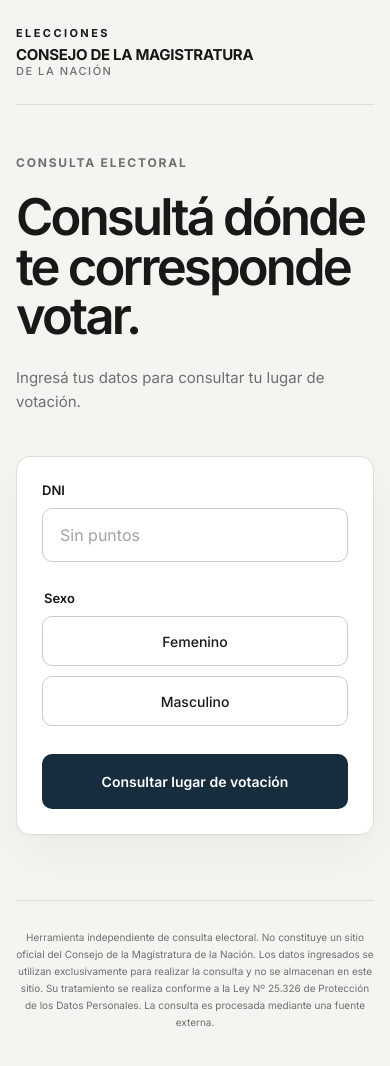
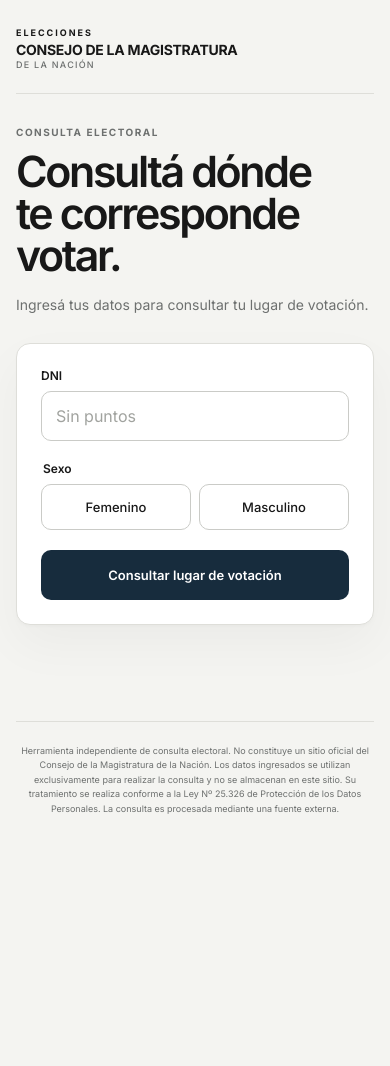
Before and after one commit to ivoo11/infojuridica, a PHP site: page /padron/ in a window 390 px wide. After the commit the page ends 814 px from the top, so only its background shows below. Run offline with PHP 8.4, Linux system fonts and the light colour scheme.

Commit message:
modificado mobile para mejorar vista

```diff
--- a/padron/assets/css/styles.css
+++ b/padron/assets/css/styles.css
@@ -393,49 +393,135 @@ input {
 @media (max-width: 600px) {
 
     .site {
-        width: min(calc(100% - 32px), var(--max-width));
+        width: calc(100% - 32px);
+        min-height: 100svh;
     }
 
+    /* HEADER */
+
     .header {
-        min-height: 105px;
+        min-height: auto;
+        padding: 28px 0 24px;
+    }
+
+    .brand-kicker {
+        margin-bottom: 6px;
+        font-size: 9px;
     }
 
     .brand-title {
-        font-size: 15px;
+        font-size: 14px;
     }
 
+    .brand-country {
+        margin-top: 3px;
+        font-size: 9px;
+    }
+
+
+    /* HERO */
+
     .hero {
-        gap: 42px;
+        display: block;
 
-        padding: 50px 0 65px;
+        padding: 32px 0 38px;
+    }
+
+    .hero-copy {
+        margin-bottom: 28px;
+    }
+
+    .eyebrow {
+        margin-bottom: 12px;
+
+        font-size: 10px;
     }
 
     .hero h1 {
-        font-size: clamp(43px, 13vw, 58px);
+        max-width: 500px;
+
+        font-size: clamp(38px, 11vw, 48px);
+        line-height: .98;
+        letter-spacing: -.055em;
     }
 
     .intro {
-        margin-top: 25px;
+        margin-top: 18px;
 
-        font-size: 15px;
+        font-size: 14px;
+        line-height: 1.5;
     }
 
+
+    /* CARD */
+
     .search-card {
-        padding: 25px;
+        width: 100%;
+        max-width: none;
+
+        padding: 24px;
+
         border-radius: 14px;
     }
 
-    .sex-options {
-        grid-template-columns: 1fr;
+    .field {
+        margin-bottom: 20px;
     }
 
-    .footer {
-        flex-direction: column;
-        gap: 12px;
+    .field > label,
+    .field legend {
+        margin-bottom: 8px;
+
+        font-size: 12px;
     }
 
-    .footer .source {
-        text-align: left;
+    #dni {
+        height: 50px;
+
+        padding: 0 14px;
+
+        font-size: 16px;
+    }
+
+
+    /* SEXO EN DOS COLUMNAS TAMBIÉN EN MOBILE */
+
+    .sex-options {
+        grid-template-columns: 1fr 1fr;
+        gap: 8px;
+    }
+
+    .radio-option span {
+        height: 46px;
+
+        font-size: 13px;
+    }
+
+
+    /* BOTÓN */
+
+    .submit-button {
+        min-height: 50px;
+
+        font-size: 13px;
+    }
+
+
+    /* RESULTADO */
+
+    .result-grid {
+        grid-template-columns: 1fr;
+        gap: 0;
+    }
+
+
+    /* FOOTER */
+
+    .footer {
+        padding: 22px 0 28px;
+
+        font-size: 9px;
+        line-height: 1.6;
     }
 
 }
```
